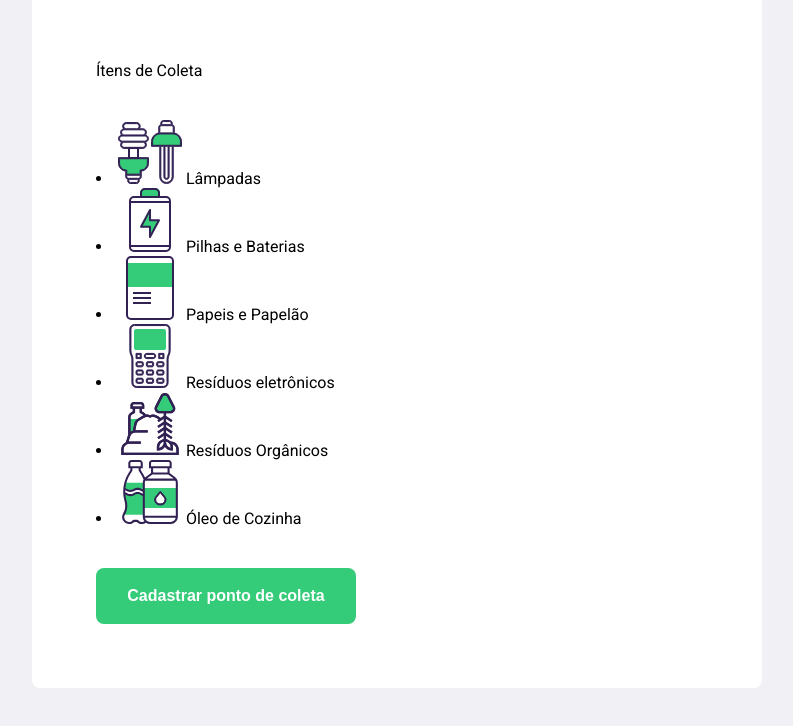
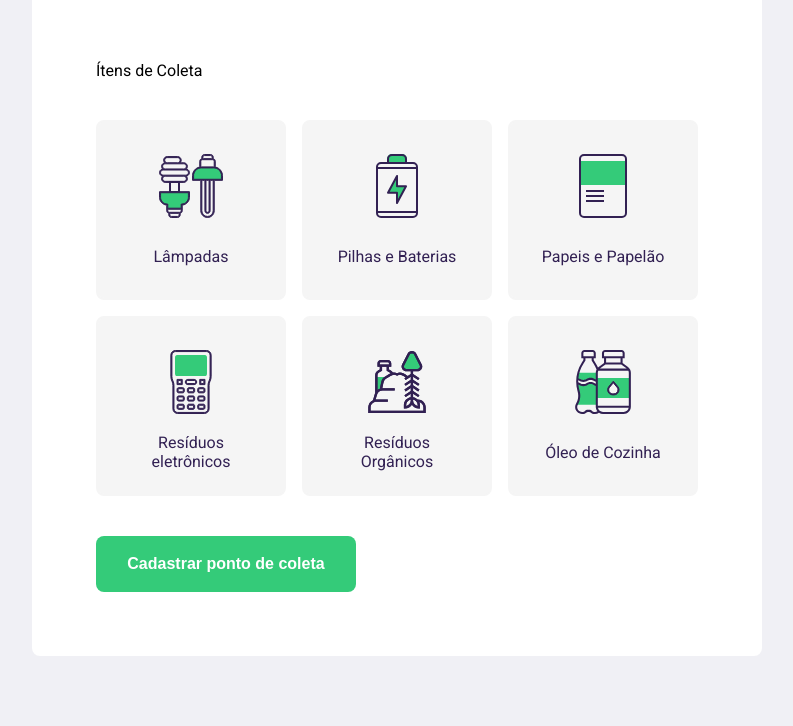
Before and after one commit to Mpviegas/ecoleta, a plain HTML site: page create-point.html in a window 1280 px wide. Shown: the part 710-1436 px from the top of the page, without its empty margins (243-1036 px from the left). Drawn offline with Linux system fonts and the light colour scheme; no server answers.

Commit message:
Create point

```diff
--- a/styles/create-point.css
+++ b/styles/create-point.css
@@ -74,7 +74,7 @@ form .field-group {
 
 form input,
 form select {
-    background-color: #f0f0f5;
+    background-color: var(--secundary-color);
 
     border: 0;
     padding: 16px 24px;
@@ -119,3 +119,59 @@ form button {
 form button:hover {
     background-color: #2fb86e;
 }
+
+.items-grid {
+    display: grid;
+    /* A medida 1fr faz os cálculos nescessários para encaixar as colunas pedidas */
+    grid-template-columns: 1fr 1fr 1fr;
+    /* O gap funciona come se fosse um margin, porém ele separa os elementos de uma forma menos trabalhosa */
+    gap: 16px;
+}
+
+.items-grid li {
+    background-color: #f5f5f5;
+    /* Tirando os pontos */
+    list-style: none;
+
+    border: 2px solid #f5f5f5;
+    border-radius: 8px;
+
+    height: 180px;
+
+    padding: 32px 24px 16px;
+
+    /* Alinhando os itens */
+    /* O fluxo padrão do flex é da esquerda para a direita */
+    display: flex;
+    /* O column inverte o fluxo do flex, agora é de cima para baixo */
+    flex-direction: column;
+    align-items: center;
+    justify-content: space-between;
+
+    text-align: center;
+
+    /* O cursor pointer tem a função de tranformar a seta do mouse em um pointer */
+    cursor: pointer;
+}
+
+.items-grid li span {
+    margin-top: 12px;
+
+    /* Flex 1 para que ele tenha um tamnho que peenche sozenho */
+    flex: 1px;
+    display: flex;
+    align-items: center;
+
+    color: var(--title-color);
+}
+
+.items-grid li.selected {
+    background-color: #e1faec;
+    border: 2px solid #34cb79;
+}
+
+/* Evitando que haja cliques na imagem ou no span */
+.items-grid li img,
+.items-grid li span {
+    pointer-events: none;
+}
```
